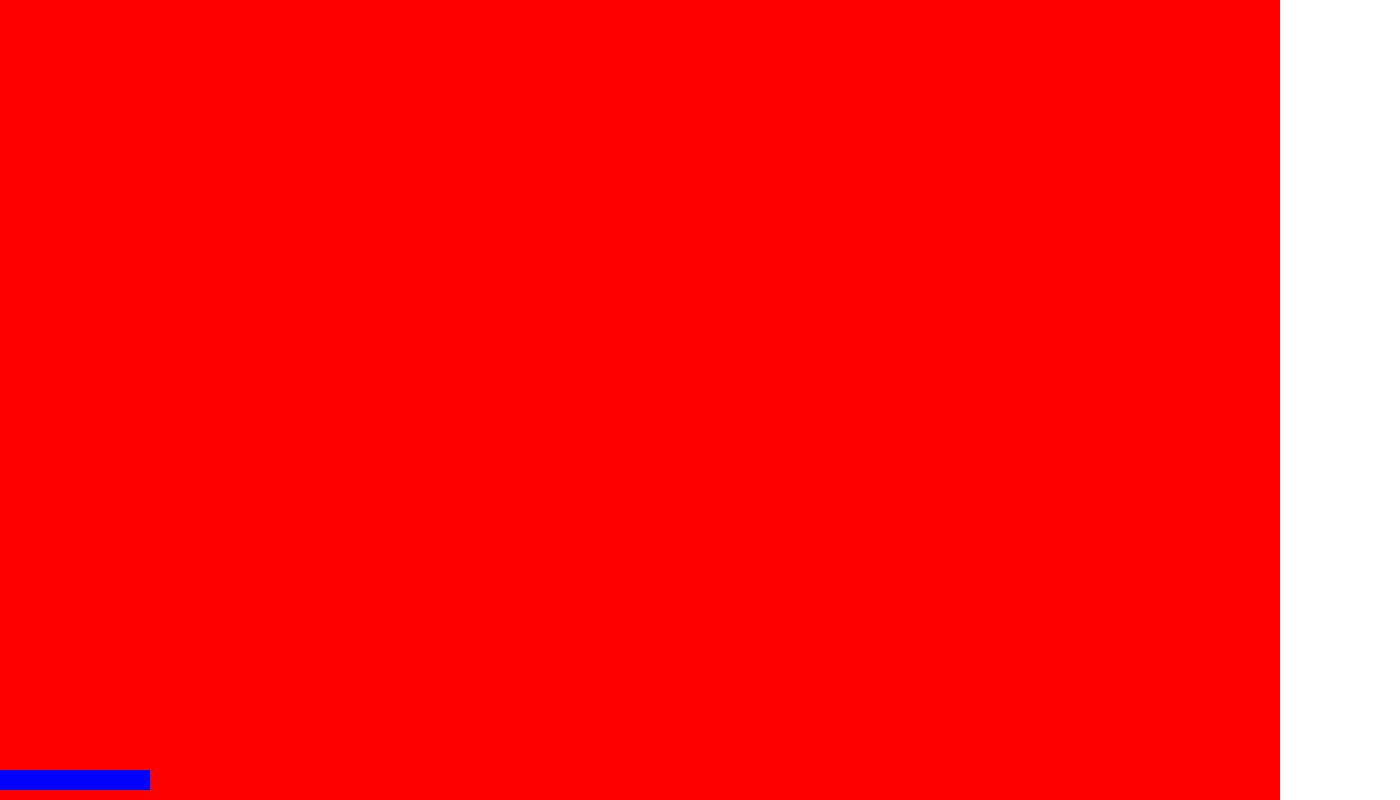
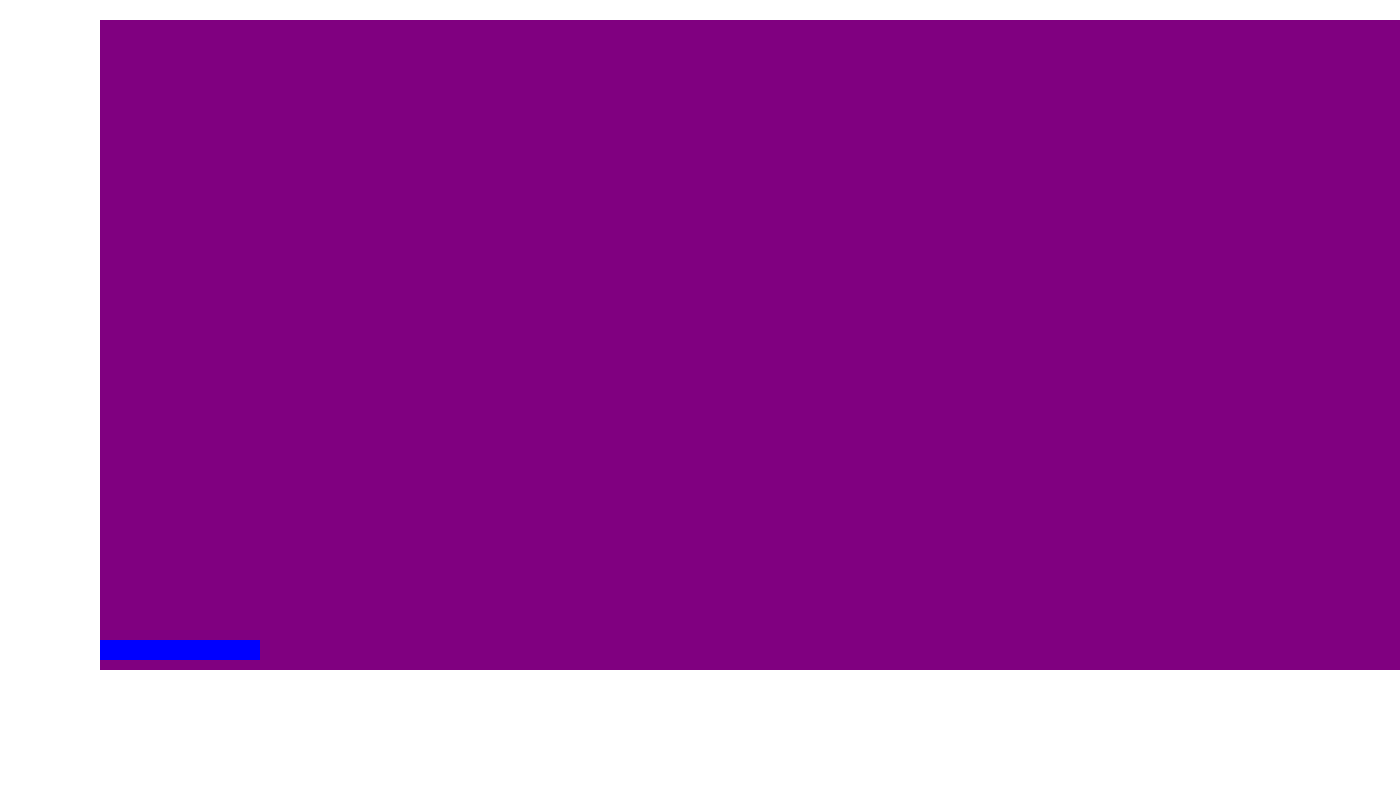
Before and after one commit to FatihFzl/Ball_Game_Client, a React (Vite) app: page /game in a window 1280 px wide. Shown: the top 800 px of the page, 1400 px wide, since content can reach past the window. Built offline with nearby package versions, Linux system fonts and the light colour scheme.

Commit message:
Movement with Zustland

```diff
--- a/package.json
+++ b/package.json
@@ -12,7 +12,8 @@
   "dependencies": {
     "react": "^18.3.1",
     "react-dom": "^18.3.1",
-    "react-router-dom": "^6.28.0"
+    "react-router-dom": "^6.28.0",
+    "zustand": "^5.0.1"
   },
   "devDependencies": {
     "@eslint/js": "^9.11.1",
--- a/src/App.css
+++ b/src/App.css
@@ -41,6 +41,6 @@
   color: #888;
 }
 body {
-  background-color: red;
+  background-color: white;
   overflow: hidden;
 }
--- a/src/Pages/game.tsx
+++ b/src/Pages/game.tsx
@@ -1,10 +1,13 @@
 
 import Character from "../components/Character";
 import Ball from "../components/Ball";
+import { useAppStore } from "../store/useApp";
 
 const Game = () => {
+
+    const {gameHeight,gameWidth,gameX,gameY} = useAppStore();
     return (
-        <div>
+        <div style={{position:"absolute" ,height:gameHeight,width: gameWidth,backgroundColor:"purple", top:gameY,left:gameX}}>
 
             <Character/>
             <Ball/>
--- a/src/components/Ball.tsx
+++ b/src/components/Ball.tsx
@@ -1,25 +1,24 @@
 import { useState, useEffect } from "react";
+import { useAppStore } from "../store/useApp";
+
 
 const BALL_SPEED = 2;
 const BALL_DIRECTION_X_KEY = "dkeyX";
 const BALL_DIRECTION_Y_KEY = "dkeyY";
 
+
 export default function Ball() {
-  const [position, setPosition] = useState<{ top: number; left: number }>({
-    top: window.innerHeight / 2,
-    left: window.innerWidth / 2,
-  });
+
+  const {moveBallPositionX,moveBallPositionY,ballPositionX,ballPositionY,gameHeight,gameWidth,gameX,gameY} = useAppStore();
 
   const [isMoving, setIsMoving] = useState(false);
 
   const handleBallMovement = () => {
+
     const directionY = Number(localStorage.getItem(BALL_DIRECTION_Y_KEY));
     const directionX = Number(localStorage.getItem(BALL_DIRECTION_X_KEY));
-    setPosition((prevPosition) => ({
-      ...prevPosition,
-      top: prevPosition.top + directionY * BALL_SPEED,
-      left: prevPosition.left + directionX * BALL_SPEED*10,
-    }));
+    moveBallPositionX(directionX * BALL_SPEED*5);
+    moveBallPositionY(directionY * BALL_SPEED);
   };
 
 
@@ -45,14 +44,14 @@ export default function Ball() {
   }, []);
 
    useEffect(()=> {
-   if((position.left + 20) > window.innerWidth || position.left < 0){
+   if((ballPositionX + 20) >= gameWidth || ballPositionX <= 0){
     const prevDirectionX = Number(localStorage.getItem(BALL_DIRECTION_X_KEY));
     const prevDirectionY = Number(localStorage.getItem(BALL_DIRECTION_Y_KEY));
     localStorage.setItem(BALL_DIRECTION_X_KEY,`${prevDirectionX * -1}`);
     localStorage.setItem(BALL_DIRECTION_Y_KEY, `${prevDirectionY}`);
    }
 
-   },[position]);
+   },[ballPositionX,ballPositionY]);
 
   return (
     <div>
@@ -60,8 +59,8 @@ export default function Ball() {
         style={{
           borderRadius: "50%",
           position: "absolute",
-          left: position.left,
-          top: position.top,
+          left: ballPositionX,
+          top: ballPositionY,
           width: "20px",
           height: "20px",
           backgroundColor: "black",
--- a/src/components/Character.tsx
+++ b/src/components/Character.tsx
@@ -1,24 +1,24 @@
-import  { useState, useEffect } from "react";
+import { useState, useEffect } from "react";
+import { useAppStore } from "../store/useApp";
 
 export default function Character() {
-  const [position, setPosition] = useState(0);
-
-
+  const { bar1PositionX, moveBar1PositionX, gameWidth } = useAppStore();
+  // const [position, setPosition] = useState(0);
 
   const handleKeyDown = (event: KeyboardEvent) => {
     var cubuk = document.getElementById("cubuk");
-    console.log("+",cubuk?.getBoundingClientRect() );
-    console.log("Positon", position);
+    console.log("+", cubuk?.getBoundingClientRect());
+    console.log("Positon", bar1PositionX);
     const step = 20;
 
-    setPosition((prevPosition) => {
-      if (event.key === "ArrowRight") {
-        return  Math.min(prevPosition + step,window.innerWidth-150);
-      } else if (event.key === "ArrowLeft") {
-        return Math.max(prevPosition - step, 0);
-      }
-      return prevPosition;
-    });
+    if (event.key === "ArrowRight") {
+      console.log(useAppStore.getState().bar1PositionX, gameWidth - 150);
+      if (useAppStore.getState().bar1PositionX >= gameWidth - 160) return;
+      return moveBar1PositionX(step);
+    } else if (event.key === "ArrowLeft") {
+      if (useAppStore.getState().bar1PositionX <= 0) return;
+      return moveBar1PositionX(-step);
+    }
   };
 
   useEffect(() => {
@@ -30,12 +30,13 @@ export default function Character() {
 
   return (
     <div>
-      <div id = "cubuk"
+      <div
+        id="cubuk"
         style={{
           position: "absolute",
-          left: `${position}px`,
+          left: `${bar1PositionX}px`,
           bottom: "10px",
-          width: "150px",
+          width: "160px",
           height: "20px",
           backgroundColor: "blue",
           transition: "all 0.1 linear",
--- /dev/null
+++ b/src/store/useApp.tsx
@@ -0,0 +1,50 @@
+import { create } from "zustand";
+
+type AppStore = {
+  gameWidth: number;
+  gameHeight: number;
+  ballPositionX: number;
+  ballPositionY: number;
+  setBallPositionX: (newPositionX: number) => void;
+  moveBallPositionX: (incPositionX: number) => void;
+  setBallPositionY: (newPositionY: number) => void;
+  moveBallPositionY: (incPositionY: number) => void;
+  setBar1PositionX: (newPositionX: number) => void;
+  moveBar1PositionX: (incPositionX:number) => void;
+  gameX: number;
+  gameY: number;
+  bar1PositionX: number;
+  bar2PositionX: number;
+};
+export const useAppStore = create<AppStore>((set) => ({
+  gameWidth: 1300,
+  gameHeight: 650,
+  ballPositionX: 650,
+  ballPositionY: 325,
+  gameX: 100,
+  gameY: 20,
+  bar1PositionX: 0,
+  bar2PositionX: 0,
+
+
+
+
+  setBar1PositionX: (newPositionX: number) =>
+    set(()=> ({bar1PositionX: newPositionX})),
+
+  moveBar1PositionX: (incPositionX: number) =>
+    set((state)=> ({bar1PositionX: state.bar1PositionX+incPositionX})),
+
+
+  setBallPositionX: (newPositionX: number) =>
+    set(()=> ({ballPositionX: newPositionX})),
+
+  moveBallPositionX: (incPositionX: number) =>
+    set((state)=> ({ballPositionX: state.ballPositionX+incPositionX})),
+
+  setBallPositionY:(newPositionY: number) =>
+    set({ ballPositionY: newPositionY }),
+
+  moveBallPositionY: (incPositionY: number) =>
+    set((state)=> ({ballPositionY: state.ballPositionY+incPositionY})),
+}));
```
Also changed, not shown: 1 other file (tests, documents, lock files or other folders).
